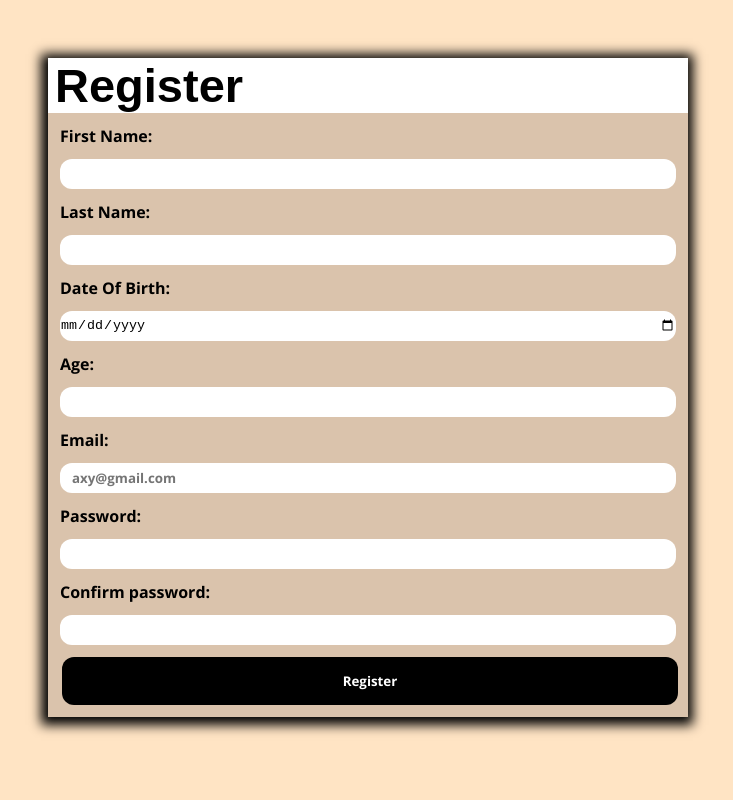
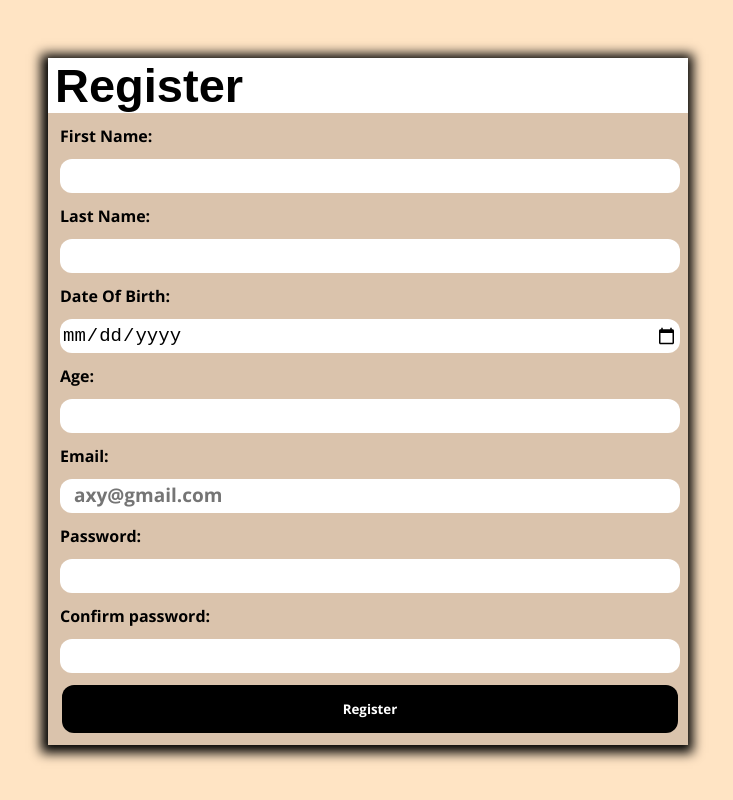
Before and after one commit to Jerico007/Library-Form, a plain HTML site: page index.html in a window 1280 px wide. Shown: the part 907-1707 px from the top of the page, without its empty margins (332-1065 px from the left). Drawn offline with nearby package versions, Linux system fonts and the light colour scheme; a web font is replaced by a local one.

Commit message:
Update style.css

```diff
--- a/style.css
+++ b/style.css
@@ -135,6 +135,8 @@ input {
   height: 30px;
   border: none;
   border-radius: 12px;
+  font-size: 19px;
+  padding:2px 2px 2px 2px;
 }
 
 input::placeholder
```
